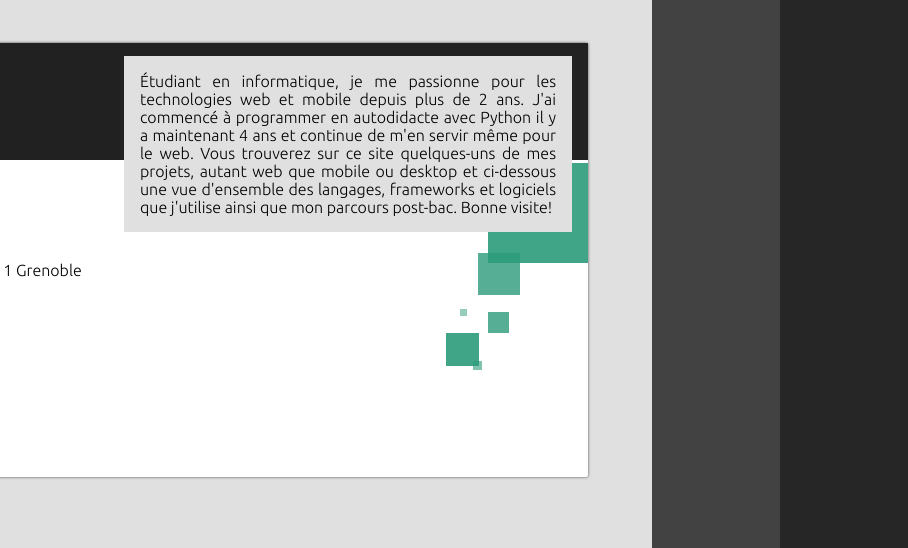
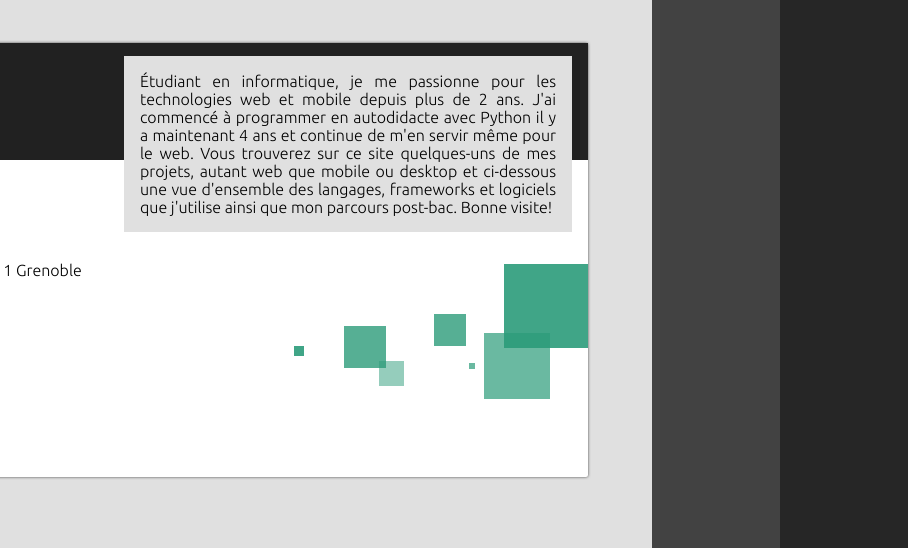
Before and after one commit to lheido/lheido.github.io, a plain HTML site: page index.html in a window 1280 px wide. Shown: the part 85-633 px from the top of the page, 372-1280 px from the left. Drawn offline with Linux system fonts and the light colour scheme.

Commit message:
ajustement deco-home

```diff
--- a/assets/scss/_deco.scss
+++ b/assets/scss/_deco.scss
@@ -1,58 +1,75 @@
 @import "colors";
 
-$deco-home-top: 120px;
+$deco-home-top: 221px;
 
 
 .deco {
     position: absolute;
+    transition: all 0.3s;
 
     /**
      * deco home
      */
-    #deco-home1, #deco-home2, #deco-home3, #deco-home4, #deco-home5, #deco-home6 {
+    #deco-home1, #deco-home2, #deco-home3, #deco-home4, #deco-home5 {
         background: rgba($colorAccent, 0.9);
         position: relative;
     }
 
     #deco-home1 {
-        width: 100px;
-        height: 100px;
+        width: 84px;
+        height: 84px;
     }
 
     #deco-home2 {
-        width: 42px;
-        height: 42px;
-        top: -10px;
-        left: -10px;
+        width: 66px;
+        height: 66px;
+        top: -15px;
+        left: -20px;
+        background: rgba($colorAccent, 0.7);
+
+        &::before {
+            content: '';
+            position: absolute;
+            width: 6px;
+            height: 6px;
+            top: 30px;
+            left: -15px;
+            background: rgba($colorAccent, 0.7);
+        }
+    }
+
+    #deco-home3 {
+        width: 32px;
+        height: 32px;
+        top: -100px;
+        left: -70px;
         background: rgba($colorAccent, 0.8);
     }
 
-    #deco-home3 {
-        width: 7px;
-        height: 7px;
-        top: 4px;
-        left: -28px;
-        background: rgba($colorAccent, 0.5);
-    }
+    #deco-home4 {
+        width: 42px;
+        height: 42px;
+        top: -120px;
+        left: -160px;
+        background: rgba($colorAccent, 0.8);
 
-    #deco-home4 {
-        width: 21px;
-        height: 21px;
-        background: rgba($colorAccent, 0.8);
+        &::before {
+            content: '';
+            position: absolute;
+            width: 25px;
+            height: 25px;
+            top: 35px;
+            left: 35px;
+            background: rgba($colorAccent, 0.5);
+        }
     }
 
     #deco-home5 {
-        width: 33px;
-        height: 33px;
-        left: -42px;
-        background: rgba($colorAccent, 0.9);
+        width: 10px;
+        height: 10px;
+        top: -142px;
+        left: -210px;
     }
 
-    #deco-home6 {
-        width: 9px;
-        height: 9px;
-        left: -15px;
-        top: -5px;
-        background: rgba($colorAccent, 0.6);
-    }
+
 }
--- a/assets/scss/design.scss
+++ b/assets/scss/design.scss
@@ -17,6 +17,18 @@
     .deco {
         top: $deco-home-top;
         right: 0px;
+
+        @include thirdBreakPoint {
+            top: $deco-home-top + 80;
+        }
+
+        @include mainBreakPoint {
+            top: $deco-home-top + 90;
+        }
+
+        @include secondBreakPoint {
+            display: none;
+        }
     }
 
     .content-wrapper {
--- a/index.html
+++ b/index.html
@@ -31,7 +31,6 @@
                         <div id="deco-home3"></div>
                         <div id="deco-home4"></div>
                         <div id="deco-home5"></div>
-                        <div id="deco-home6"></div>
                     </div>
                     <h1>Treille Léonard</h1>
                     <a href="https://github.com/lheido"><i class="icon-github-squared"></i></a>
```
Also changed, not shown: assets/css/design.css.
